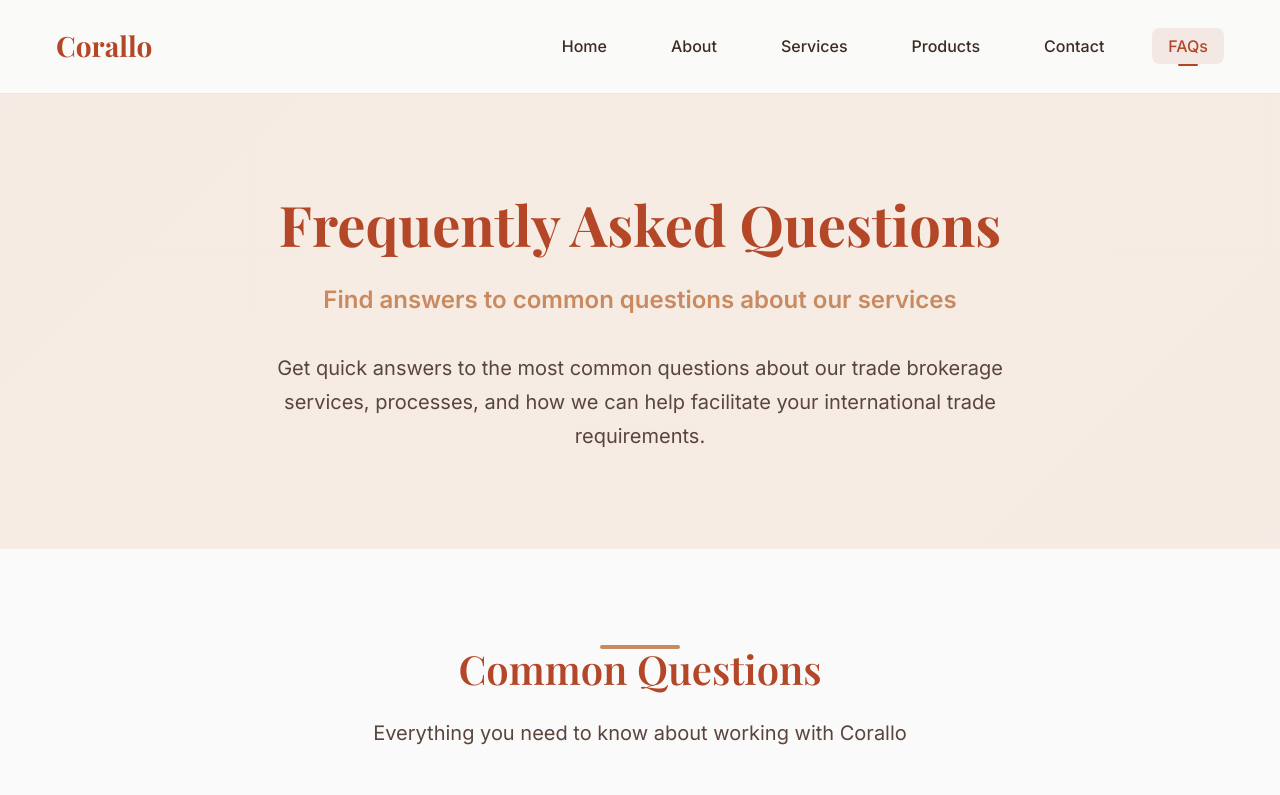
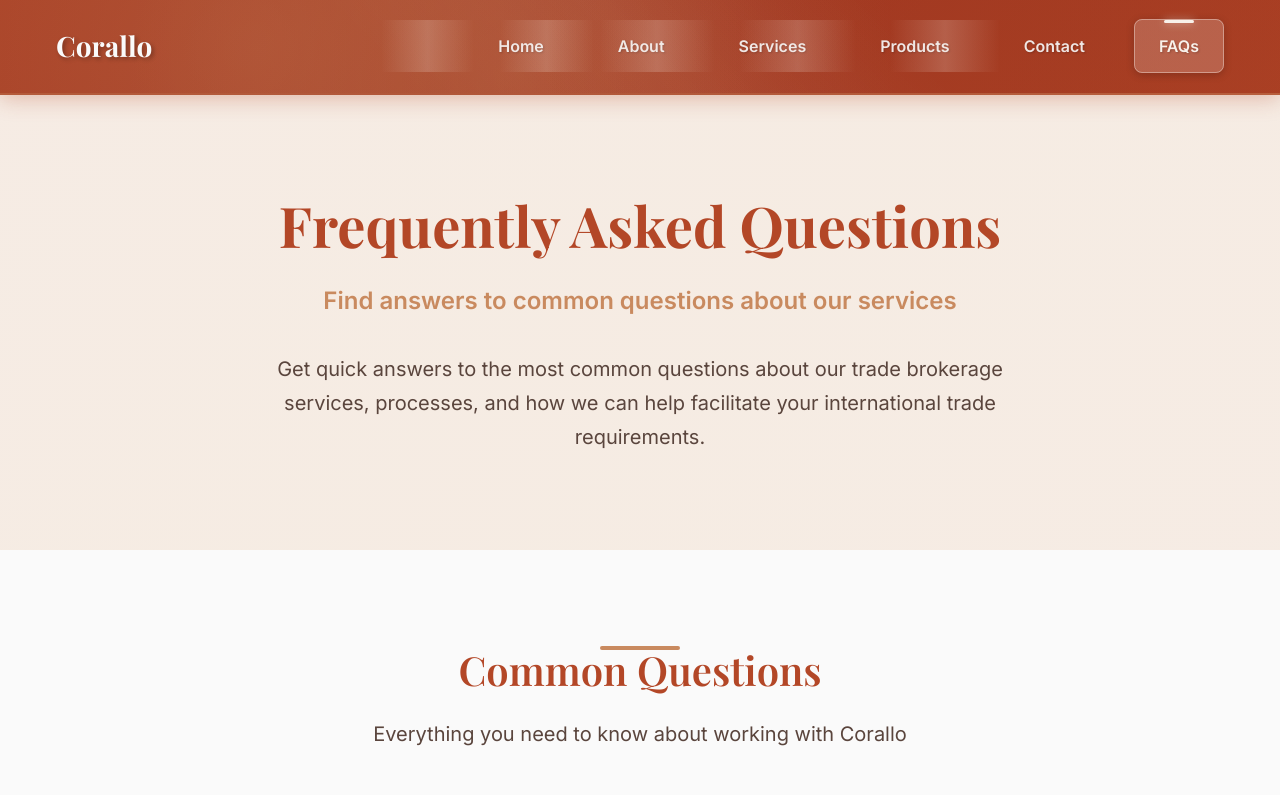
Before and after one commit to Shar1q-codes/corallo-exports-site, a React (Vite) app: page /faqs in a window 1280 px wide. Shown: the top 795 px of the page. Built offline with nearby package versions, Linux system fonts and the light colour scheme.

Commit message:
Premium Rust-First Navbar Design

```diff
--- a/src/App.jsx
+++ b/src/App.jsx
@@ -2,6 +2,7 @@ import { Routes, Route } from "react-router-dom";
 import { AnimatePresence } from "framer-motion";
 import Navbar from "./components/Navbar";
 import Footer from "./components/Footer";
+import ScrollToTop from "./components/ScrollToTop";
 import Home from "./pages/Home";
 import About from "./pages/About";
 import Services from "./pages/Services";
@@ -13,6 +14,7 @@ import NotFound from "./pages/NotFound";
 export default function App() {
   return (
     <>
+      <ScrollToTop />
       <Navbar />
       <main>
         <AnimatePresence mode="wait">
--- a/src/components/ScrollToTop.jsx
+++ b/src/components/ScrollToTop.jsx
@@ -1,8 +1,3 @@
-/**
- * ScrollToTop Component
- * Automatically scrolls to top on route changes
- */
-
 import { useEffect } from "react";
 import { useLocation } from "react-router-dom";
 
@@ -13,7 +8,7 @@ export default function ScrollToTop() {
     window.scrollTo({
       top: 0,
       left: 0,
-      behavior: "smooth",
+      behavior: "instant", // Changed from "smooth" to "instant" for immediate scroll
     });
   }, [pathname]);
 
--- a/src/styles/Navbar.module.css
+++ b/src/styles/Navbar.module.css
@@ -1,11 +1,48 @@
 .navbar {
-  background: var(--bg-primary);
-  border-bottom: 1px solid rgba(201, 138, 95, 0.2);
+  background: linear-gradient(135deg,
+    var(--color-rust) 0%,
+    #A03520 25%,
+    var(--color-rust) 50%,
+    #C94A2F 75%,
+    var(--color-rust) 100%
+  );
+  background-size: 400% 400%;
+  animation: rustGradient 8s ease infinite;
+  border-bottom: 2px solid rgba(201, 138, 95, 0.4);
   position: sticky;
   top: 0;
   z-index: 1000;
   backdrop-filter: blur(10px);
-  background: rgba(250, 250, 250, 0.95);
+  box-shadow: 0 4px 20px rgba(179, 71, 39, 0.3);
+
+  /* Premium rust texture overlay */
+  position: relative;
+}
+
+.navbar::before {
+  content: '';
+  position: absolute;
+  top: 0;
+  left: 0;
+  right: 0;
+  bottom: 0;
+  background-image:
+    radial-gradient(circle at 20% 50%, rgba(201, 138, 95, 0.3) 0%, transparent 50%),
+    radial-gradient(circle at 80% 20%, rgba(154, 59, 31, 0.2) 0%, transparent 50%),
+    radial-gradient(circle at 40% 80%, rgba(201, 138, 95, 0.25) 0%, transparent 50%),
+    linear-gradient(45deg,
+      transparent 30%,
+      rgba(255, 255, 255, 0.05) 50%,
+      transparent 70%
+    );
+  pointer-events: none;
+  z-index: 1;
+}
+
+@keyframes rustGradient {
+  0% { background-position: 0% 50%; }
+  50% { background-position: 100% 50%; }
+  100% { background-position: 0% 50%; }
 }
 
 .navContent {
@@ -13,45 +50,90 @@
   align-items: center;
   justify-content: space-between;
   padding: var(--spacing-lg) 0;
+  position: relative;
+  z-index: 2;
 }
 
 .logo {
   font-family: var(--font-heading);
   font-size: 1.75rem;
   font-weight: 700;
-  color: var(--color-rust);
+  color: var(--color-white);
   text-decoration: none;
-  transition: color var(--transition-fast);
+  transition: all var(--transition-fast);
+  text-shadow: 2px 2px 4px rgba(0, 0, 0, 0.3);
+  position: relative;
+}
+
+.logo::after {
+  content: '';
+  position: absolute;
+  bottom: -2px;
+  left: 0;
+  width: 0;
+  height: 2px;
+  background: var(--color-sand);
+  transition: width var(--transition-normal);
 }
 
 .logo:hover {
-  color: var(--color-primary-light);
+  color: var(--color-sand);
+  transform: translateY(-1px);
+  text-shadow: 2px 2px 8px rgba(0, 0, 0, 0.4);
+}
+
+.logo:hover::after {
+  width: 100%;
 }
 
 .navLinks {
   display: flex;
   align-items: center;
-  gap: var(--spacing-xl);
+  gap: var(--spacing-lg);
 }
 
 .navLink {
-  font-weight: 500;
-  color: var(--text-primary);
+  font-weight: 600;
+  color: rgba(250, 250, 250, 0.9);
   text-decoration: none;
-  padding: var(--spacing-sm) var(--spacing-md);
+  padding: var(--spacing-md) var(--spacing-lg);
   border-radius: var(--radius-md);
-  transition: all var(--transition-fast);
+  transition: all var(--transition-normal);
   position: relative;
+  text-shadow: 1px 1px 2px rgba(0, 0, 0, 0.2);
+  border: 1px solid transparent;
+}
+
+.navLink::before {
+  content: '';
+  position: absolute;
+  top: 0;
+  left: 0;
+  right: 0;
+  bottom: 0;
+  background: rgba(248, 241, 234, 0.1);
+  border-radius: var(--radius-md);
+  opacity: 0;
+  transition: opacity var(--transition-normal);
 }
 
 .navLink:hover {
-  color: var(--color-rust);
-  background-color: rgba(179, 71, 39, 0.05);
+  color: var(--color-sand);
+  background: rgba(248, 241, 234, 0.15);
+  border-color: rgba(248, 241, 234, 0.3);
+  transform: translateY(-1px);
+  box-shadow: 0 4px 12px rgba(0, 0, 0, 0.2);
+}
+
+.navLink:hover::before {
+  opacity: 1;
 }
 
 .navLink.active {
-  color: var(--color-rust);
-  background-color: rgba(179, 71, 39, 0.1);
+  color: var(--color-sand);
+  background: rgba(248, 241, 234, 0.2);
+  border-color: rgba(248, 241, 234, 0.4);
+  box-shadow: 0 2px 8px rgba(0, 0, 0, 0.2);
 }
 
 .navLink.active::after {
@@ -60,26 +142,31 @@
   bottom: -2px;
   left: 50%;
   transform: translateX(-50%);
-  width: 20px;
-  height: 2px;
-  background-color: var(--color-rust);
-  border-radius: 1px;
+  width: 30px;
+  height: 3px;
+  background: var(--color-sand);
+  border-radius: 2px;
+  box-shadow: 0 0 8px rgba(248, 241, 234, 0.6);
 }
 
 .mobileMenuBtn {
   display: none;
-  background: none;
-  border: none;
-  color: var(--text-primary);
+  background: rgba(248, 241, 234, 0.1);
+  border: 1px solid rgba(248, 241, 234, 0.3);
+  color: var(--color-sand);
   cursor: pointer;
   padding: var(--spacing-sm);
   border-radius: var(--radius-md);
-  transition: background-color var(--transition-fast);
+  transition: all var(--transition-fast);
+  backdrop-filter: blur(5px);
 }
 
 .mobileMenuBtn:hover {
-  background-color: rgba(179, 71, 39, 0.1);
-  color: var(--color-rust);
+  background: rgba(248, 241, 234, 0.2);
+  border-color: rgba(248, 241, 234, 0.5);
+  color: var(--color-white);
+  transform: translateY(-1px);
+  box-shadow: 0 4px 12px rgba(0, 0, 0, 0.2);
 }
 
 .mobileNav {
@@ -87,22 +174,51 @@
   flex-direction: column;
   gap: var(--spacing-sm);
   padding: var(--spacing-lg) 0;
-  border-top: 1px solid rgba(201, 138, 95, 0.2);
+  border-top: 1px solid rgba(248, 241, 234, 0.3);
+  background: rgba(179, 71, 39, 0.95);
+  backdrop-filter: blur(10px);
+  position: relative;
+}
+
+.mobileNav::before {
+  content: '';
+  position: absolute;
+  top: 0;
+  left: 0;
+  right: 0;
+  bottom: 0;
+  background: linear-gradient(135deg,
+    rgba(201, 138, 95, 0.1) 0%,
+    rgba(154, 59, 31, 0.1) 50%,
+    rgba(201, 138, 95, 0.1) 100%
+  );
+  pointer-events: none;
 }
 
 .mobileNavLink {
-  font-weight: 500;
-  color: var(--text-primary);
+  font-weight: 600;
+  color: rgba(250, 250, 250, 0.9);
   text-decoration: none;
   padding: var(--spacing-md);
   border-radius: var(--radius-md);
   transition: all var(--transition-fast);
+  position: relative;
+  z-index: 1;
+  border-left: 3px solid transparent;
+  text-shadow: 1px 1px 2px rgba(0, 0, 0, 0.2);
 }
 
 .mobileNavLink:hover,
 .mobileNavLink.active {
-  color: var(--color-rust);
-  background-color: rgba(179, 71, 39, 0.1);
+  color: var(--color-sand);
+  background: rgba(248, 241, 234, 0.15);
+  border-left-color: var(--color-sand);
+  box-shadow: 0 2px 8px rgba(0, 0, 0, 0.2);
+}
+
+.mobileNavLink.active {
+  background: rgba(248, 241, 234, 0.2);
+  border-left-color: var(--color-sand);
 }
 
 @media (max-width: 768px) {
@@ -118,3 +234,50 @@
     display: flex;
   }
 }
+
+/* Enhanced premium effects */
+@media (min-width: 769px) {
+  .navbar {
+    background-attachment: fixed;
+  }
+
+  .navLink {
+    position: relative;
+    overflow: hidden;
+  }
+
+  .navLink::after {
+    content: '';
+    position: absolute;
+    top: 0;
+    left: -100%;
+    width: 100%;
+    height: 100%;
+    background: linear-gradient(90deg,
+      transparent,
+      rgba(248, 241, 234, 0.2),
+      transparent
+    );
+    transition: left 0.6s ease;
+  }
+
+  .navLink:hover::after {
+    left: 100%;
+  }
+}
+
+/* Accessibility improvements */
+@media (prefers-reduced-motion: reduce) {
+  .navbar {
+    animation: none;
+  }
+
+  .navLink:hover,
+  .logo:hover {
+    transform: none;
+  }
+
+  .navLink::after {
+    transition: none;
+  }
+}
```
